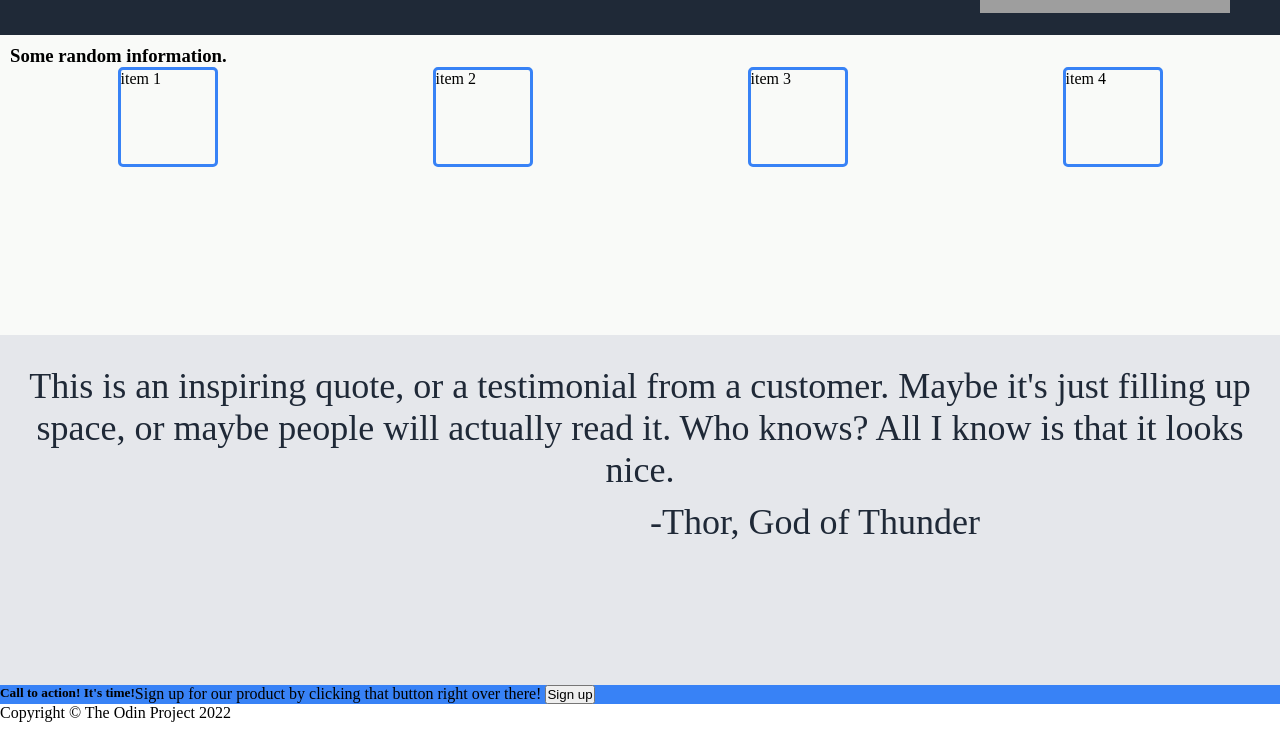
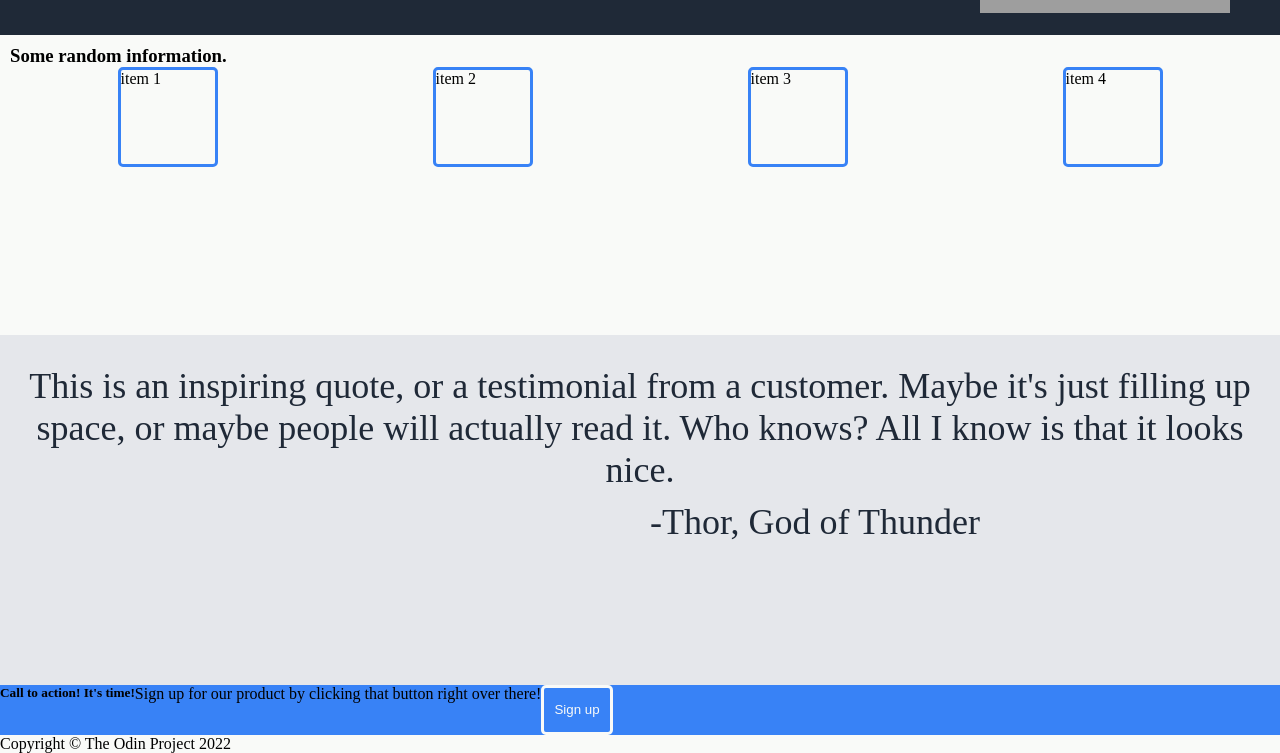
Before and after one commit to Tamma-alt/landing-page, a plain HTML site: page index.html in a window 1280 px wide. Shown: the part 285-1038 px from the top of the page. Before the commit the page ends 1007 px from the top, so only its background shows below. Drawn offline with Linux system fonts and the light colour scheme; grey boxes are pictures that could not be loaded.

Commit message:
Add index.html and CSS

```diff
--- a/CSS/styles.css
+++ b/CSS/styles.css
@@ -4,6 +4,9 @@
     padding: 0;
 }
 
+body{
+    background: #f9faf8;
+}
 
 header{
     background-color: #1f2937;
@@ -107,8 +110,25 @@ header{
     margin-left: 350px;
 }
 
+.box{
+    background-color: #f9faf8;
+}
+
 .call-to-action{
-    height: ;
+    height: 50px;
     background-color: #3882f6;
     display: flex;
 }
+
+
+
+.coa-btn{
+    background-color: #3882f6;
+    color: #f9faf8;
+    padding: 10px;
+    border: solid #f9faf8;
+    border-radius: 5px;
+
+
+
+}
--- a/index.html
+++ b/index.html
@@ -59,11 +59,12 @@
             <p class="citation">-Thor, God of Thunder</p>
         </div>
 
+        <div class="box">
             <div class="call-to-action">
                 <h5>Call to action! It's time!</h5>
-            <p>Sign up for our product by clicking that button right over there!
-            <button>Sign up</button>
-            </p>
+                <p>Sign up for our product by clicking that button right over there!</p>
+                <button class="coa-btn">Sign up</button>
+            </div>
         </div>
     </div>
 
```
Lines whose indentation alone changed are shown as unchanged.
